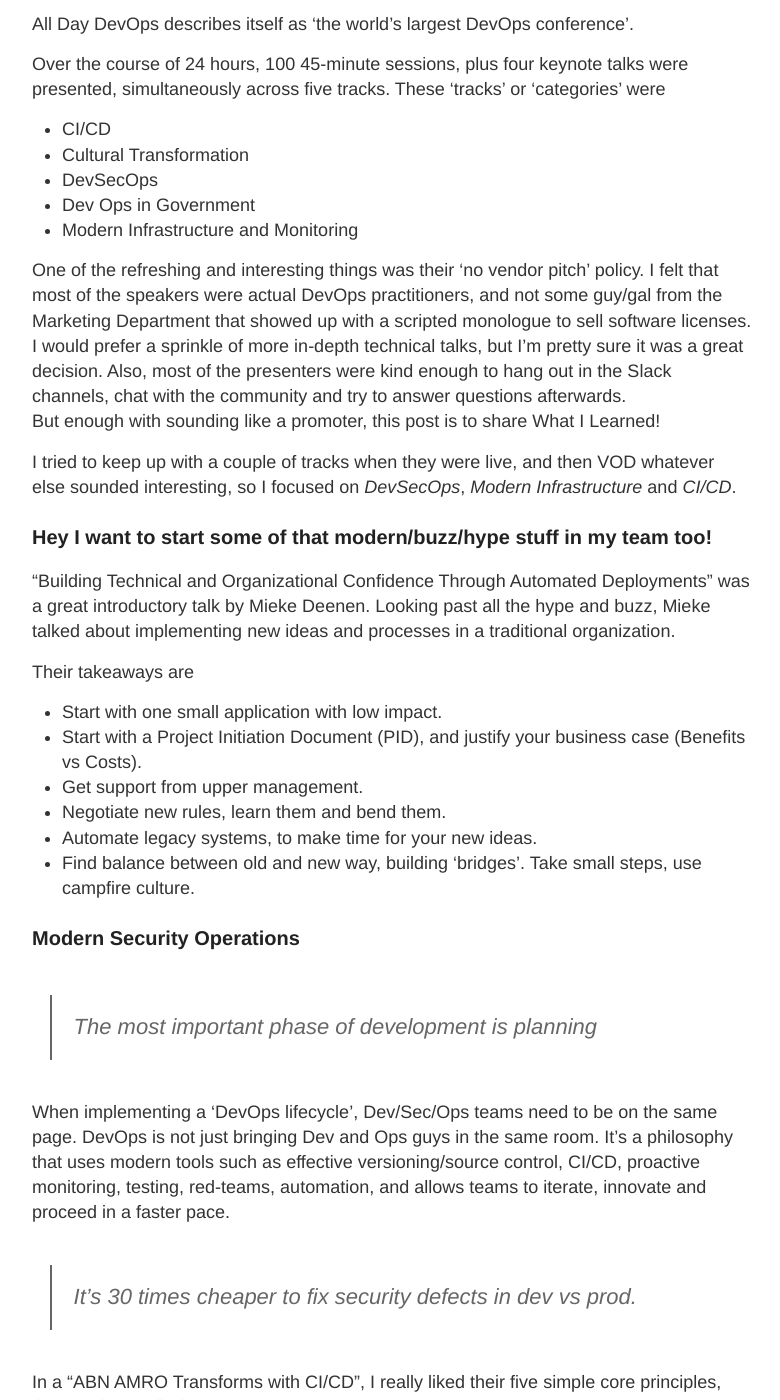
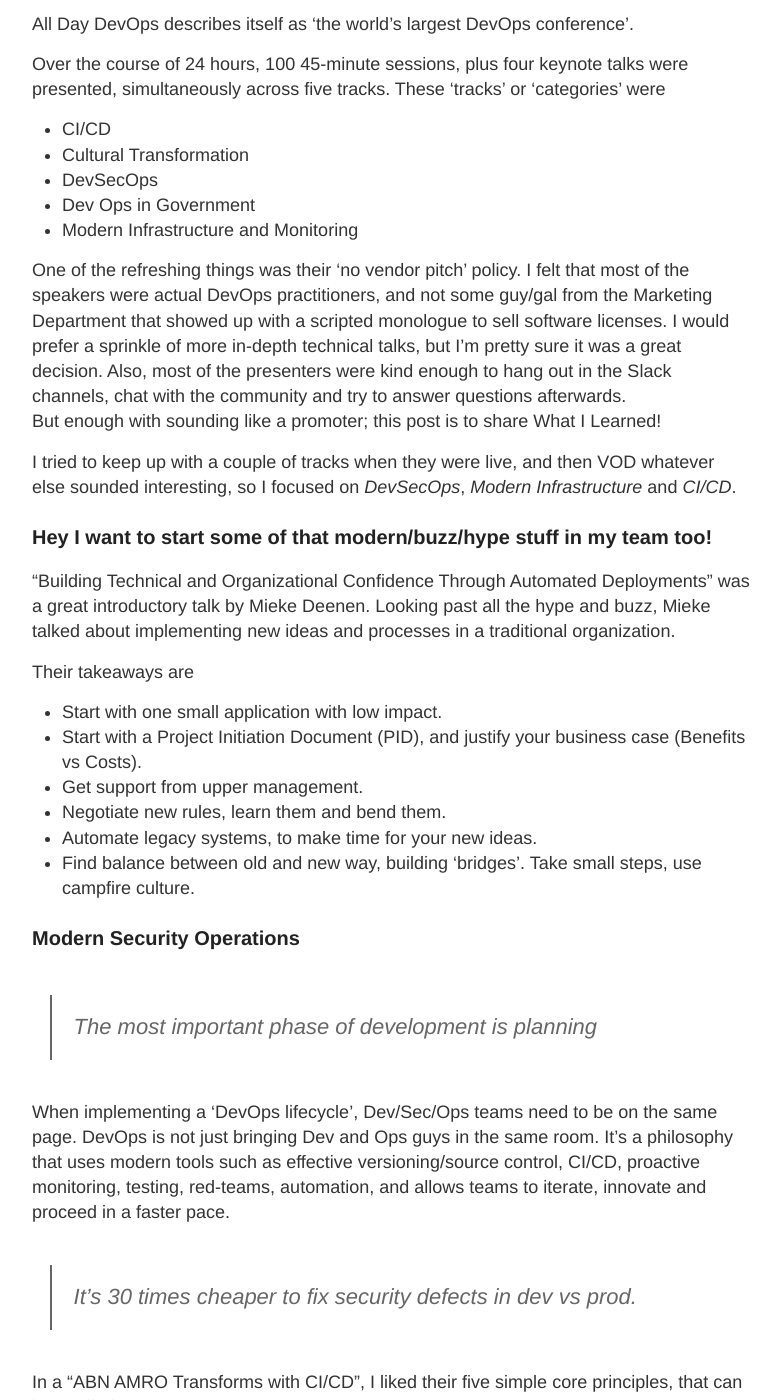
Before and after one commit to tpaschalis/tpaschalis.github.io, a Jekyll site: the page built from _posts/2017-11-09-wil-from-addo17.markdown, in a window 1280 px wide and 1400 px high, scrolled down 385 px. Shown: the whole window, without its empty margins (248-1028 px from the left). Built offline with Jekyll 4.4.1, drawn with Linux system fonts in a browser that asks for light colours; some of the changed text lies outside the part shown.

Commit message:
wil-addo17-proofing

```diff
--- a/_posts/2017-11-09-wil-from-addo17.markdown
+++ b/_posts/2017-11-09-wil-from-addo17.markdown
@@ -24,9 +24,9 @@ Over the course of 24 hours, 100 45-minute sessions, plus four keynote talks wer
 * Dev Ops in Government
 * Modern Infrastructure and Monitoring
 
-One of the refreshing and interesting things was their 'no vendor pitch' policy. I felt that most of the speakers were actual DevOps practitioners, and not some guy/gal from the Marketing Department that showed up with a scripted monologue to sell software licenses. I would prefer a sprinkle of more in-depth technical talks, but I'm pretty sure it was a great decision.
+One of the refreshing things was their 'no vendor pitch' policy. I felt that most of the speakers were actual DevOps practitioners, and not some guy/gal from the Marketing Department that showed up with a scripted monologue to sell software licenses. I would prefer a sprinkle of more in-depth technical talks, but I'm pretty sure it was a great decision.
 Also, most of the presenters were kind enough to hang out in the Slack channels, chat with the community and try to answer questions afterwards.
-But enough with sounding like a promoter, this post is to share What I Learned!
+But enough with sounding like a promoter; this post is to share What I Learned!
 
 I tried to keep up with a couple of tracks when they were live, and then VOD whatever else sounded interesting, so I focused on *DevSecOps*, *Modern Infrastructure* and *CI/CD*.
 
@@ -51,7 +51,7 @@ DevOps is not just bringing Dev and Ops guys in the same room. It's a philosophy
 
 > It's 30 times cheaper to fix security defects in dev vs prod.
 
-In a "ABN AMRO Transforms with CI/CD", I really liked their five simple core principles, that can be applied to most teams.
+In a "ABN AMRO Transforms with CI/CD", I liked their five simple core principles, that can be applied to most teams.
 Automate *all* repetitive tasks. Integrate quickly and often. Everyone is equally responsible. Keep changes small. Get continuous feedback.
 
 The value of DevOps comes from implementing a KISS approach, using automation to minimize human errata, as well as tie the security state of the whole stack environment to the application build status.
@@ -107,7 +107,7 @@ Instead of thinking in term of {Actions, Causal, Prevent, Problems, Failure, Fac
 Especially when considering the high rate of change in a startup environment
 > High Complexity + Dramatic Change Vectors = Emergent Behavior
 
-[Cynefin]() is a way of quantifying your understanding of complex systems. Knowledge and practice moves patterns towards more favorable 'quadrants', where complacency moves you backwards.
+[Cynefin]() is a way of quantifying your understanding of complex systems. Knowledge and practice moves patterns towards more favorable 'quadrants'; where complacency moves you backwards.
 
 Cue "Infrastructure as Code". Not just in the sense of automating specific provisioning tasks, but actually dealing with your whole infrastructure as code, using Versioning, CI/CD, proper pipelines. Each time, you start from the same validated state, and the nodes are built once and deployed into a production-like environment everywhere.
 Infrastructure as Code has to do with
```
Also changed, not shown: other parts of _posts/2017-11-09-wil-from-addo17.markdown (+1 -1 lines).
